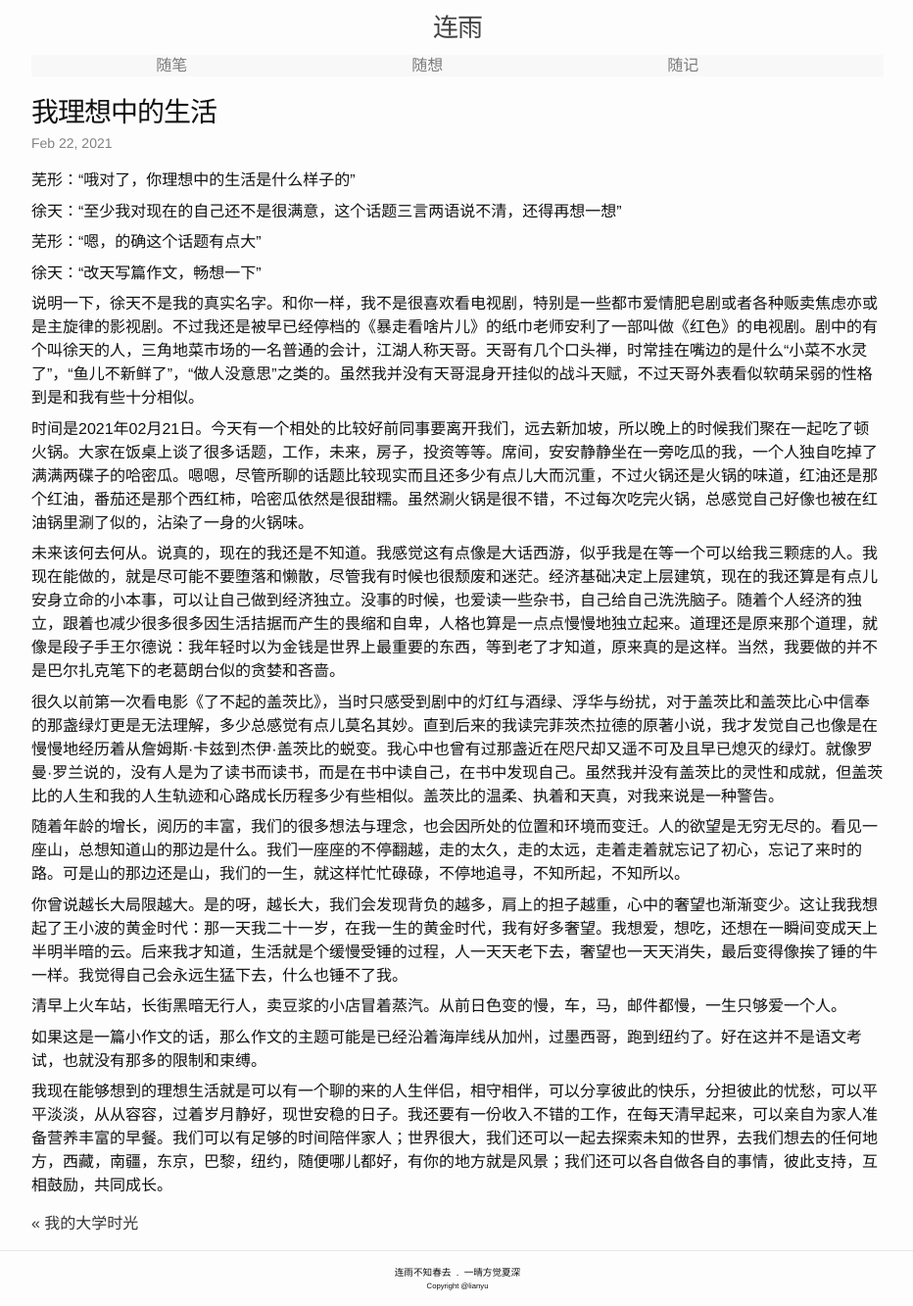
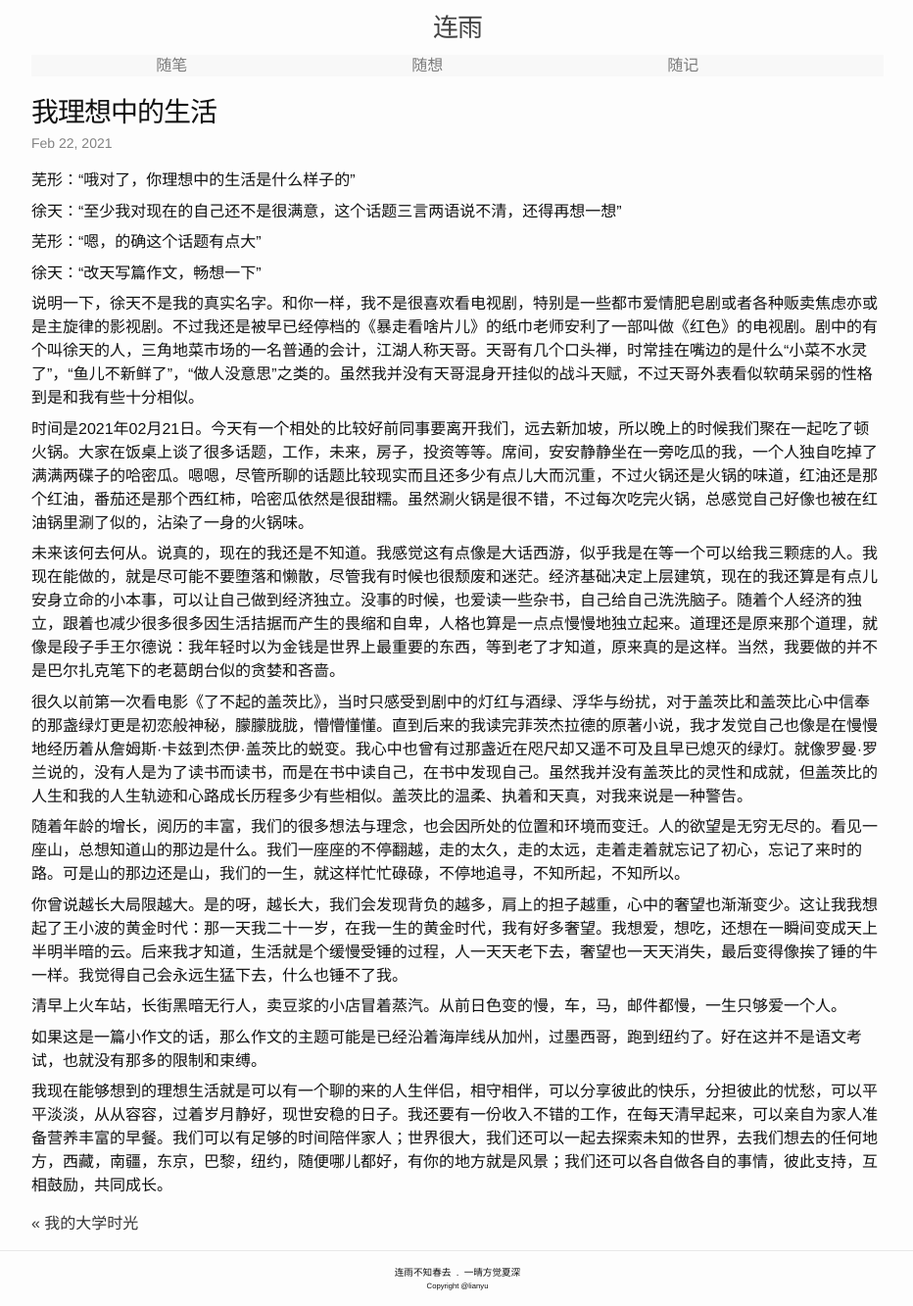
Before and after one commit to lianyu1115/lianyu, a Jekyll site: the page built from _essays/2021-02-22-我理想中的生活.md, in a window 1280 px wide. Shown: the whole page at 98% size, without its empty margins (173-1105 px from the left). Built offline with Jekyll 4.4.1, drawn with Linux system fonts in a browser that asks for light colours.

Commit message:
Update 2021-02-22-我理想中的生活.md

```diff
--- a/_essays/2021-02-22-我理想中的生活.md
+++ b/_essays/2021-02-22-我理想中的生活.md
@@ -20,7 +20,7 @@ tags: ''
 
 未来该何去何从。说真的，现在的我还是不知道。我感觉这有点像是大话西游，似乎我是在等一个可以给我三颗痣的人。我现在能做的，就是尽可能不要堕落和懒散，尽管我有时候也很颓废和迷茫。经济基础决定上层建筑，现在的我还算是有点儿安身立命的小本事，可以让自己做到经济独立。没事的时候，也爱读一些杂书，自己给自己洗洗脑子。随着个人经济的独立，跟着也减少很多很多因生活拮据而产生的畏缩和自卑，人格也算是一点点慢慢地独立起来。道理还是原来那个道理，就像是段子手王尔德说：我年轻时以为金钱是世界上最重要的东西，等到老了才知道，原来真的是这样。当然，我要做的并不是巴尔扎克笔下的老葛朗台似的贪婪和吝啬。
 
-很久以前第一次看电影《了不起的盖茨比》，当时只感受到剧中的灯红与酒绿、浮华与纷扰，对于盖茨比和盖茨比心中信奉的那盏绿灯更是无法理解，多少总感觉有点儿莫名其妙。直到后来的我读完菲茨杰拉德的原著小说，我才发觉自己也像是在慢慢地经历着从詹姆斯·卡兹到杰伊·盖茨比的蜕变。我心中也曾有过那盏近在咫尺却又遥不可及且早已熄灭的绿灯。就像罗曼·罗兰说的，没有人是为了读书而读书，而是在书中读自己，在书中发现自己。虽然我并没有盖茨比的灵性和成就，但盖茨比的人生和我的人生轨迹和心路成长历程多少有些相似。盖茨比的温柔、执着和天真，对我来说是一种警告。
+很久以前第一次看电影《了不起的盖茨比》，当时只感受到剧中的灯红与酒绿、浮华与纷扰，对于盖茨比和盖茨比心中信奉的那盏绿灯更是初恋般神秘，朦朦胧胧，懵懵懂懂。直到后来的我读完菲茨杰拉德的原著小说，我才发觉自己也像是在慢慢地经历着从詹姆斯·卡兹到杰伊·盖茨比的蜕变。我心中也曾有过那盏近在咫尺却又遥不可及且早已熄灭的绿灯。就像罗曼·罗兰说的，没有人是为了读书而读书，而是在书中读自己，在书中发现自己。虽然我并没有盖茨比的灵性和成就，但盖茨比的人生和我的人生轨迹和心路成长历程多少有些相似。盖茨比的温柔、执着和天真，对我来说是一种警告。
 
 随着年龄的增长，阅历的丰富，我们的很多想法与理念，也会因所处的位置和环境而变迁。人的欲望是无穷无尽的。看见一座山，总想知道山的那边是什么。我们一座座的不停翻越，走的太久，走的太远，走着走着就忘记了初心，忘记了来时的路。可是山的那边还是山，我们的一生，就这样忙忙碌碌，不停地追寻，不知所起，不知所以。
 
```
